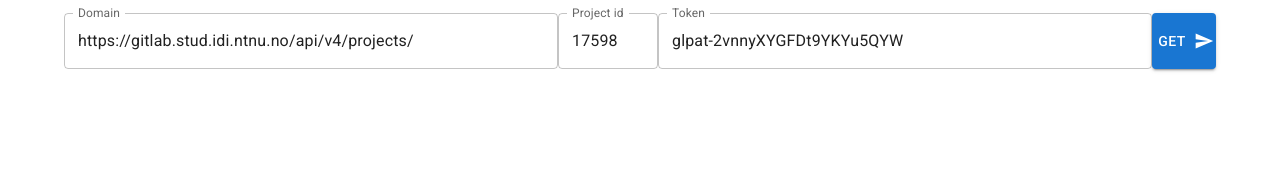
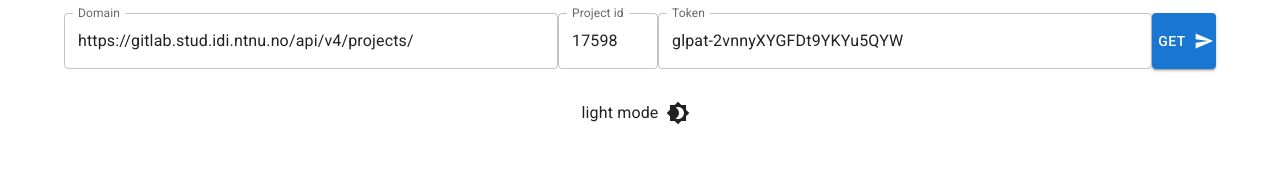
Before and after one commit to Ivareh/IT2810-project-3, a React (Create React App) app in the folder gitlab-app/: page / in a window 1280 px wide. Shown: the part 121-300 px from the top of the page. Built offline with nearby package versions, Linux system fonts and the light colour scheme.

Commit message:
Added the ability to swap between dark and light mode

```diff
--- a/gitlab-app/src/App.tsx
+++ b/gitlab-app/src/App.tsx
@@ -6,10 +6,13 @@ import GitLabRepo from './components/GitLabRepo';
 import SampleCommitData from './components/data/SampleCommitData';
 /* import {CommitItem} from './components/interface/DataFormat'; */
 import React from 'react';
+import {ColorModeProvider} from "./components/contexts/ColorMode";
+import SwapModes from "./components/SwapModes";
 
 
 function App() {
   return (
+      <ColorModeProvider>
     <Router>
       <CssBaseline/>
       <Header/>
@@ -17,8 +20,9 @@ function App() {
         <Route path="/" element={<GitLabRepoDataLoader/>}/>
         <Route path="/gitlab-repo" element={<GitLabRepo/>}/>
       </Routes>
-
     </Router>
+        <SwapModes/>
+      </ColorModeProvider>
   );
 }
 
--- /dev/null
+++ b/gitlab-app/src/components/SwapModes.tsx
@@ -0,0 +1,38 @@
+import React from 'react';
+import {Box, IconButton, useTheme} from '@mui/material';
+import Brightness4Icon from '@mui/icons-material/Brightness4';
+import Brightness7Icon from '@mui/icons-material/Brightness7';
+import {ColorModeContext} from './contexts/ColorMode';
+
+/**
+ * Returns a box covering the entire screen that is black or white.
+ * @constructor
+ */
+export default function SwapModes() {
+  const theme = useTheme();
+  const colorMode = React.useContext(ColorModeContext);
+  return (
+    <Box
+      sx={{
+        display: 'flex',
+        width: '100%',
+        alignItems: 'center',
+        justifyContent: 'center',
+        bgcolor: 'background.default',
+        color: 'text.primary',
+        borderRadius: 1,
+        p: 3,
+      }}
+    >
+      {theme.palette.mode} mode
+      <IconButton
+        sx={{ml: 0}}
+        onClick={colorMode.toggleColorMode}
+        color="inherit"
+      >
+        {theme.palette.mode === 'dark' ?
+          <Brightness7Icon /> : <Brightness4Icon />}
+      </IconButton>
+    </Box>
+  );
+}
--- /dev/null
+++ b/gitlab-app/src/components/contexts/ColorMode.tsx
@@ -0,0 +1,64 @@
+import React from 'react';
+import {
+    createTheme,
+    CssBaseline,
+    PaletteMode,
+    ThemeProvider,
+    useMediaQuery
+} from '@mui/material';
+
+export const ColorModeContext = React.createContext(
+    {
+        toggleColorMode: () => {
+        }
+    },
+);
+
+/**
+ * Creates and stores a context that includes both theme and which mode that is
+ * to be used in localStorage.
+ * @param children
+ * @returns {JSX.Element}
+ * @constructor
+ */
+
+//@ts-ignore
+export const ColorModeProvider = ({children}) => {
+    const storedMode = localStorage.getItem('colormode');
+    const [mode, setMode] = React.useState(
+        storedMode === 'null' ? '' : storedMode);
+
+    /**
+     * Returns a memoized value. Recomputes it when one of the dependencies
+     * has changed.
+     */
+    const colorMode = React.useMemo(
+        () => ({
+            toggleColorMode: () => {
+                setMode((prevMode) => {
+                    const newMode = prevMode === 'light' ? 'dark' : 'light';
+                    localStorage.setItem('colormode', newMode);
+                    return newMode;
+                });
+            },
+        }),
+        [],
+    );
+    const isDarkModePreferred = useMediaQuery('(prefers-color-scheme: dark)' as PaletteMode);
+    const theme = React.useMemo(() => createTheme({
+        //@ts-ignore
+        palette: {
+            mode: (mode ? mode : isDarkModePreferred ? 'dark' : 'light') as PaletteMode,
+        },
+    }), [isDarkModePreferred, mode]);
+
+
+    return (
+        <ColorModeContext.Provider value={colorMode}>
+            <ThemeProvider theme={theme}>
+                <CssBaseline/>
+                {children}
+            </ThemeProvider>
+        </ColorModeContext.Provider>
+    );
+};
```
